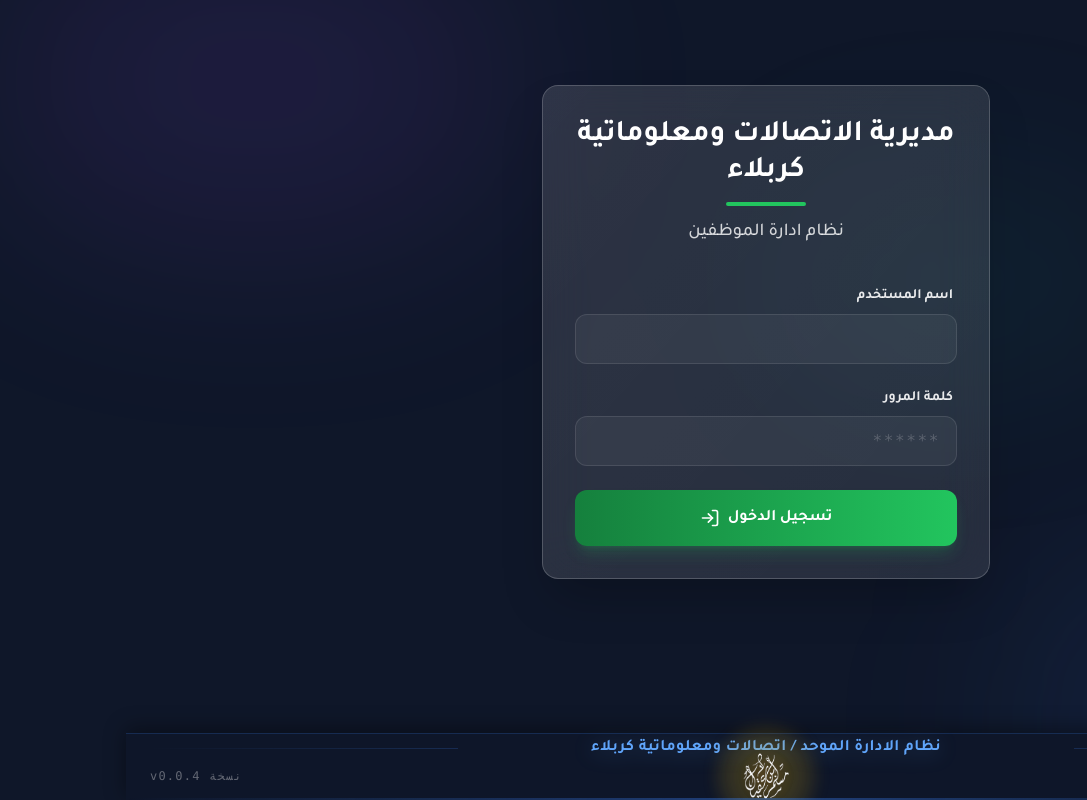
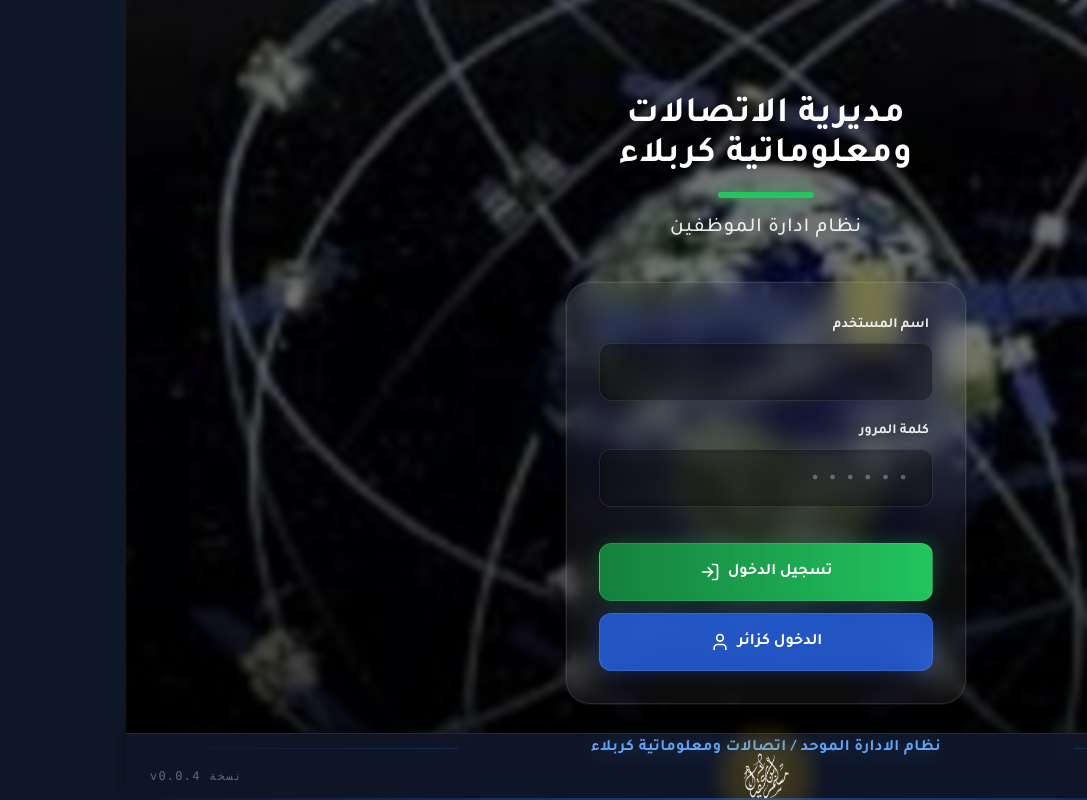
Before and after one commit to muslim1972/InfTeleKarbala, a React (Vite) app: page / in a window 1280 px wide. Shown: the whole page, without its empty margins (193-1280 px from the left). Built offline with nearby package versions, Linux system fonts and the light colour scheme; no server answers; the database is empty; what tailwindcss-radix would draw is missing.

Commit message:
بعون الله تعالى يستمر التحسي (7) 6/2/2026 10:40 pm

```diff
--- a/src/pages/Login.tsx
+++ b/src/pages/Login.tsx
@@ -1,8 +1,7 @@
 import { useState } from "react";
 import { useAuth } from "../context/AuthContext";
-import { GlassCard } from "../components/ui/GlassCard";
-import { Loader2, LogIn } from "lucide-react";
-import { Layout } from "../components/layout/Layout";
+import { Loader2, LogIn, User } from "lucide-react";
+import { AppFooter } from "../components/layout/AppFooter";
 
 export const Login = () => {
   const [username, setUsername] = useState("");
@@ -23,64 +22,97 @@ export const Login = () => {
       setError(result.error || "خطأ في الدخول");
       setLoading(false);
     }
-    // If success, App.tsx will automatically redirect due to user state change
   };
 
   return (
-    <Layout className="flex items-center justify-center min-h-[90dvh] px-4">
-      <GlassCard className="w-full max-w-md p-6 md:p-8 bg-black/50 border-white/10 shadow-2xl">
-        <div className="text-center mb-8 md:mb-10">
-          <h1 className="text-xl md:text-3xl font-bold text-white font-tajawal mb-2 md:mb-3 leading-relaxed">
+    <div className="min-h-screen w-full flex items-center justify-center relative overflow-hidden bg-gray-900 font-tao">
+      {/* Smart Background Layer - Ready for dynamic rotation */}
+      <div
+        className="absolute inset-0 z-0 bg-cover bg-center transition-all duration-1000 ease-in-out scale-105"
+        style={{ backgroundImage: `url('/sign-in.jpg')` }}
+      >
+        {/* Overlay for readability - slight dark tint & blur */}
+        <div className="absolute inset-0 bg-black/40 backdrop-blur-[2px]"></div>
+
+        {/* Optional: Gradient overlay from bottom to ensuring footer/bottom readability */}
+        <div className="absolute inset-0 bg-gradient-to-t from-black/80 via-black/20 to-black/30"></div>
+      </div>
+
+      {/* Main Content Content */}
+      <div className="relative z-10 w-full max-w-md p-6 flex flex-col items-center">
+
+        {/* Header / Logo Section */}
+        <div className="text-center mb-10 space-y-4 animate-in fade-in slide-in-from-bottom-8 duration-700">
+          <h1 className="text-3xl md:text-4xl font-bold text-white font-tajawal drop-shadow-lg tracking-wide">
             مديرية الاتصالات ومعلوماتية كربلاء
           </h1>
-          <div className="h-1 w-16 md:w-20 bg-brand-green mx-auto rounded-full mb-3" />
-          <h2 className="text-white/80 text-base md:text-lg font-medium">نظام ادارة الموظفين</h2>
+          <div className="h-1.5 w-24 bg-brand-green mx-auto rounded-full shadow-[0_0_20px_rgba(34,197,94,0.8)]" />
+          <h2 className="text-white/90 text-xl font-medium drop-shadow-md tracking-wider">
+            نظام ادارة الموظفين
+          </h2>
         </div>
 
-        <form onSubmit={handleLogin} className="space-y-6">
-          <div>
-            <label className="block text-white/90 text-sm font-bold mb-2 text-right px-1">اسم المستخدم</label>
+        {/* Login Form */}
+        <form onSubmit={handleLogin} className="w-full space-y-5 animate-in fade-in slide-in-from-bottom-12 duration-1000 delay-100 p-8 rounded-3xl bg-white/5 border border-white/10 backdrop-blur-md shadow-2xl ring-1 ring-white/5">
+
+          <div className="space-y-2">
+            <label className="block text-white/90 text-sm font-bold text-right px-1 drop-shadow-md">اسم المستخدم</label>
             <input
               type="text"
               required
-              className="w-full bg-white/5 border border-white/10 rounded-xl px-4 py-3 text-white placeholder:text-white/20 focus:outline-none focus:border-brand-green/50 focus:bg-white/10 transition-all text-right"
-              placeholder=""
+              className="w-full bg-black/40 border border-white/10 rounded-xl px-4 py-4 text-white placeholder:text-white/30 focus:outline-none focus:border-brand-green focus:bg-black/60 transition-all text-right backdrop-blur-sm shadow-inner"
               value={username}
               onChange={(e) => setUsername(e.target.value)}
             />
           </div>
 
-          <div>
-            <label className="block text-white/90 text-sm font-bold mb-2 text-right px-1">كلمة المرور</label>
+          <div className="space-y-2">
+            <label className="block text-white/90 text-sm font-bold text-right px-1 drop-shadow-md">كلمة المرور</label>
             <input
               type="password"
               required
-              maxLength={6} // As requested, typically 6 digits
-              className="w-full bg-white/5 border border-white/10 rounded-xl px-4 py-3 text-white placeholder:text-white/20 focus:outline-none focus:border-brand-green/50 focus:bg-white/10 transition-all text-right font-mono tracking-widest text-center"
-              placeholder="******"
+              maxLength={6}
+              className="w-full bg-black/40 border border-white/10 rounded-xl px-4 py-4 text-white placeholder:text-white/30 focus:outline-none focus:border-brand-green focus:bg-black/60 transition-all text-right font-mono tracking-[0.5em] text-center backdrop-blur-sm shadow-inner"
+              placeholder="••••••"
               value={password}
               onChange={(e) => setPassword(e.target.value)}
             />
           </div>
 
           {error && (
-            <div className="p-3 rounded-lg bg-red-500/20 text-red-200 border border-red-500/30 text-sm text-center font-bold">
+            <div className="p-3 rounded-xl bg-red-500/20 text-red-100 border border-red-500/30 text-sm text-center font-bold backdrop-blur-md animate-in zoom-in duration-300">
               {error}
             </div>
           )}
 
+          <div className="pt-4 space-y-3">
             <button
               type="submit"
               disabled={loading}
-            className="w-full bg-gradient-to-r from-brand-green-dark to-brand-green hover:from-brand-green hover:to-brand-green-light text-white font-bold py-4 px-6 rounded-xl flex items-center justify-center gap-2 transition-all disabled:opacity-50 disabled:cursor-not-allowed shadow-lg shadow-brand-green/20 mt-4 active:scale-[0.98]"
+              className="w-full bg-gradient-to-r from-brand-green-dark to-brand-green hover:from-brand-green hover:to-brand-green-light text-white font-bold py-4 px-6 rounded-xl flex items-center justify-center gap-2 transition-all disabled:opacity-50 disabled:cursor-not-allowed shadow-[0_0_20px_rgba(34,197,94,0.3)] hover:shadow-[0_0_30px_rgba(34,197,94,0.5)] active:scale-[0.98] border border-white/10"
             >
               {loading ? <Loader2 className="w-5 h-5 animate-spin" /> : <>
                 <span>تسجيل الدخول</span>
                 <LogIn className="w-5 h-5" />
               </>}
             </button>
+
+            {/* Visitor Login Button */}
+            <button
+              type="button"
+              className="w-full bg-blue-600/80 hover:bg-blue-600 text-white font-bold py-4 px-6 rounded-xl flex items-center justify-center gap-2 transition-all shadow-[0_0_20px_rgba(37,99,235,0.3)] hover:shadow-[0_0_30px_rgba(37,99,235,0.5)] active:scale-[0.98] backdrop-blur-sm border border-white/10"
+            >
+              <span>الدخول كزائر</span>
+              <User className="w-5 h-5" />
+            </button>
+          </div>
         </form>
-      </GlassCard>
-    </Layout>
+      </div>
+
+      {/* Footer / Copyright */}
+      <div className="absolute bottom-0 left-0 right-0 z-20">
+        <AppFooter />
+      </div>
+    </div>
   );
 };
```
Also changed, not shown: public/sign-in.jpg (added). Lines whose indentation alone changed are shown as unchanged.
